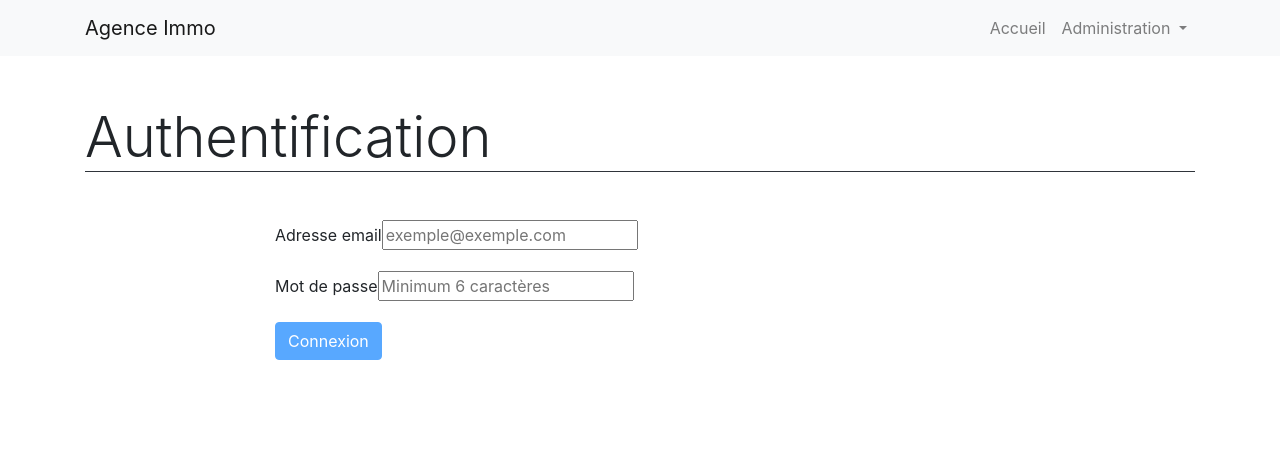
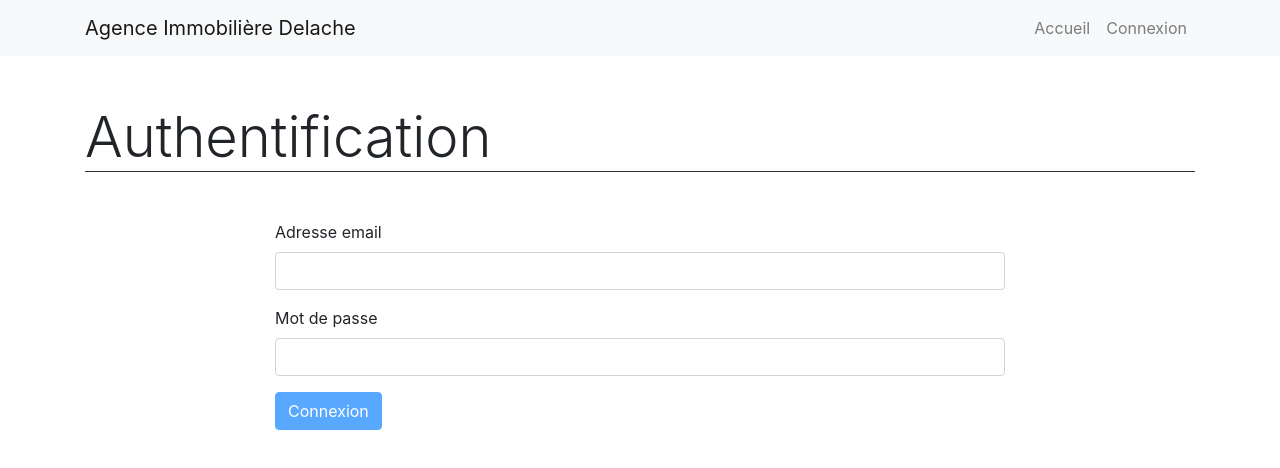
Before and after one commit to Delache/agenceImmo, an Angular app: page /login in a window 1280 px wide. Shown: the top 468 px of the page. Built offline with nearby package versions, Linux system fonts and the light colour scheme; no server answers.

Commit message:
feat: signOut

```diff
--- a/src/app/components/authentication/sign-in/sign-in.component.html
+++ b/src/app/components/authentication/sign-in/sign-in.component.html
@@ -5,12 +5,12 @@
       <div class="col-sm-12 col-md-10 col-lg-8 mx-auto">
         <form [formGroup]="signInForm" (ngSubmit)="onSubmitSignInForm()">
           <div class="form-group">
-          <label for="email">Adresse email </label>
-          <input type="email" id="email" class="fom-control" placeholder="exemple@exemple.com" formControlName="email">
+            <label for="email">Adresse email</label>
+            <input type="text" id="email" formControlName="email" class="form-control">
           </div>
           <div class="form-group">
-          <label for="password">Mot de passe </label>
-          <input type="password" id="password" class="fom-control" placeholder="Minimum 6 caractères" formControlName="password">
+            <label for="password">Mot de passe</label>
+            <input type="password" id="password" formControlName="password" class="form-control">
           </div>
           <button class="btn btn-primary" type="submit" [disabled]="signInForm.invalid">Connexion</button>
         </form>
--- a/src/app/components/header/header.component.html
+++ b/src/app/components/header/header.component.html
@@ -1,23 +1,28 @@
 <nav class="navbar navbar-expand-lg navbar-light bg-light">
   <div class="container">
-    <a class="navbar-brand" [routerLink]="['home']">Agence Immo</a>
-    <button class="navbar-toggler" type="button" data-toggle="collapse" data-target="#navbarSupportedContent" aria-controls="navbarSupportedContent" aria-expanded="false" aria-label="Toggle navigation">
+    <a class="navbar-brand" [routerLink]="['home']">Agence Immobilière Delache</a>
+    <button class="navbar-toggler" type="button" data-toggle="collapse" data-target="#navbarSupportedContent"
+      aria-controls="navbarSupportedContent" aria-expanded="false" aria-label="Toggle navigation">
       <span class="navbar-toggler-icon"></span>
     </button>
 
     <div class="collapse navbar-collapse" id="navbarSupportedContent">
       <ul class="navbar-nav ml-auto">
         <li class="nav-item">
-          <a class="nav-link" [routerLink]="['home']">Accueil <span class="sr-only">(current)</span></a>
+          <a class="nav-link" [routerLink]="['home']">Accueil </a>
         </li>
-        <li class="nav-item dropdown">
-          <a class="nav-link dropdown-toggle" href="#" id="navbarDropdown" role="button" data-toggle="dropdown" aria-haspopup="true" aria-expanded="false">
+        <li class="nav-item">
+          <a class="nav-link" *ngIf="!isLoggedIn" [routerLink]="['login']">Connexion</a>
+        </li>
+        <li class="nav-item dropdown" *ngIf="isLoggedIn">
+          <a class="nav-link dropdown-toggle" href="#" id="navbarDropdown" role="button" data-toggle="dropdown"
+            aria-haspopup="true" aria-expanded="false">
             Administration
           </a>
           <div class="dropdown-menu dropdown-menu-right" aria-labelledby="navbarDropdown">
-            <a class="dropdown-item" [routerLink]="['login']">Tableau de bord</a>
+            <a class="dropdown-item" [routerLink]="['admin']">Tableau de bord</a>
             <div class="dropdown-divider"></div>
-            <a class="dropdown-item text-danger" [routerLink]="['home']">Déconnexion</a>
+            <a class="dropdown-item text-danger" (click)='onSignOut()'>Déconnexion</a>
           </div>
         </li>
       </ul>
--- a/src/app/components/header/header.component.ts
+++ b/src/app/components/header/header.component.ts
@@ -1,4 +1,7 @@
+import { Router } from '@angular/router';
+import { AuthenticationService } from './../../shared/services/authentication.service';
 import { Component, OnInit } from '@angular/core';
+import * as firebase from 'firebase';
 
 @Component({
   selector: 'app-header',
@@ -6,10 +9,24 @@ import { Component, OnInit } from '@angular/core';
   styleUrls: ['./header.component.css']
 })
 export class HeaderComponent implements OnInit {
-
-  constructor() { }
+  isLoggedIn = false;
+  constructor(
+    private authService: AuthenticationService,
+    private router: Router) { }
 
   ngOnInit() {
+    firebase.auth().onAuthStateChanged(
+      (userSession) => {
+        if (userSession) {
+          this.isLoggedIn = true;
+        } else {
+          this.isLoggedIn = false;
+        }
+      });
   }
+  onSignOut() {
+    this.authService.SignOutUser();
+    this.router.navigate(['home']);
 
+  }
 }
--- a/src/app/shared/services/authentication.service.ts
+++ b/src/app/shared/services/authentication.service.ts
@@ -40,5 +40,8 @@ export class AuthenticationService {
       }
     );
   }
+  SignOutUser() {
+    firebase.auth().signOut();
+  }
 
 }
```
Lines whose indentation alone changed are shown as unchanged.
